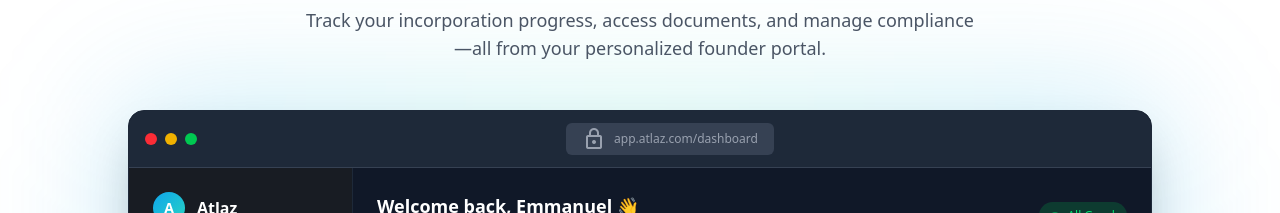
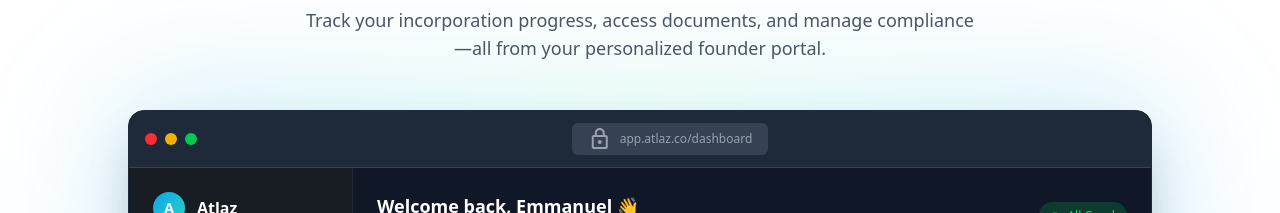
Before and after one commit to Emmanuelonyo/Atlaz, a Next.js app: page / in a window 1280 px wide. Shown: the part 2960-3173 px from the top of the page. Built offline with nearby package versions, Linux system fonts and the light colour scheme.

Commit message:
fix: change atlaz.com to atlaz.co

```diff
--- a/components/landing/DashboardPreview.tsx
+++ b/components/landing/DashboardPreview.tsx
@@ -35,7 +35,7 @@ export function DashboardPreview() {
             <div className="flex-1 flex justify-center">
               <div className="px-4 py-1 bg-gray-700 rounded-md text-xs text-gray-400 flex items-center gap-2">
                 <span className="material-symbols-outlined text-[12px]">lock</span>
-                app.atlaz.com/dashboard
+                app.atlaz.co/dashboard
               </div>
             </div>
           </div>
--- a/components/landing/Footer.tsx
+++ b/components/landing/Footer.tsx
@@ -137,7 +137,7 @@ export function Footer() {
                 <span className="material-symbols-outlined text-[18px]">
                   mail
                 </span>
-                hello@atlaz.com
+                hello@atlaz.co
               </li>
               <li className="flex items-center gap-2">
                 <span className="material-symbols-outlined text-[18px]">
```
